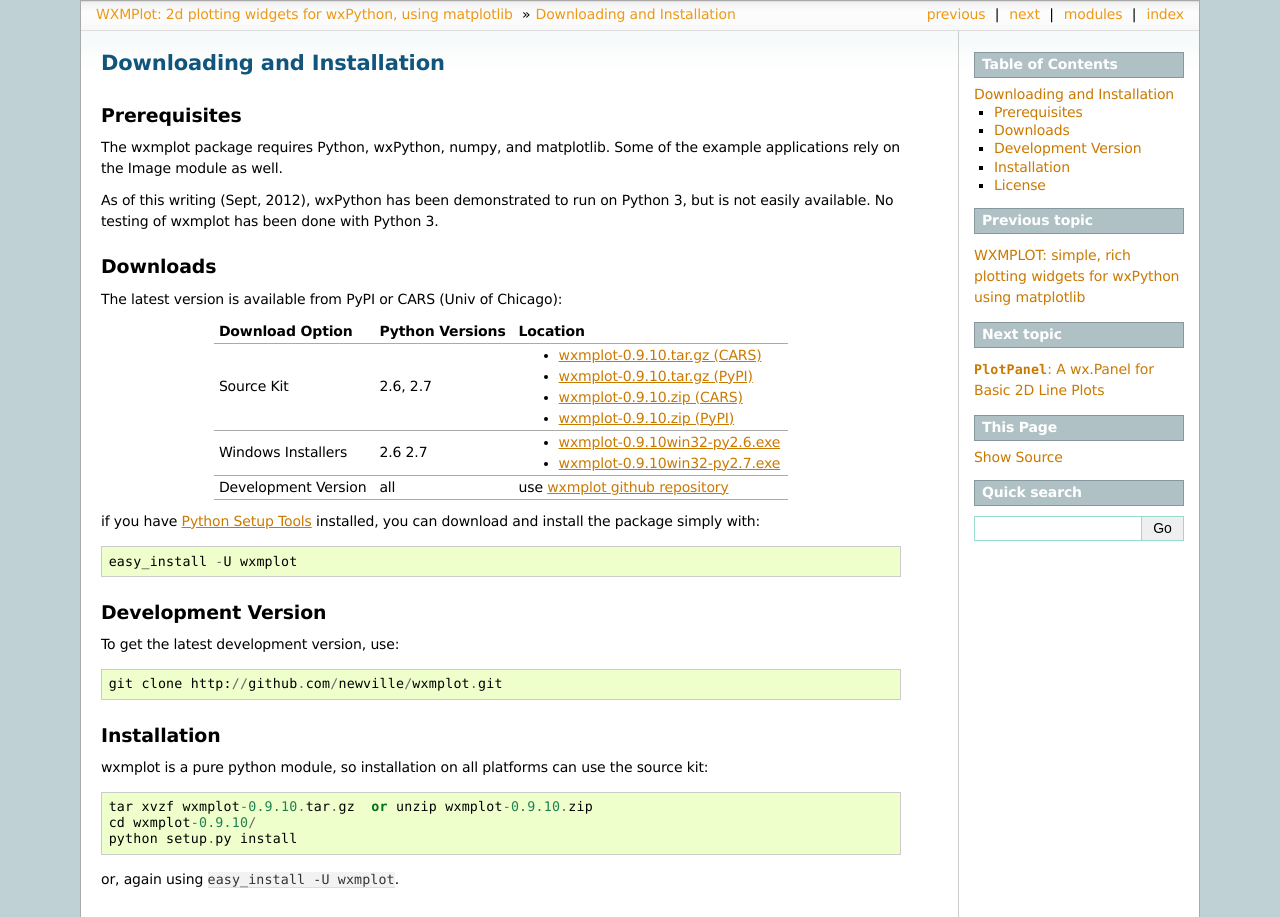
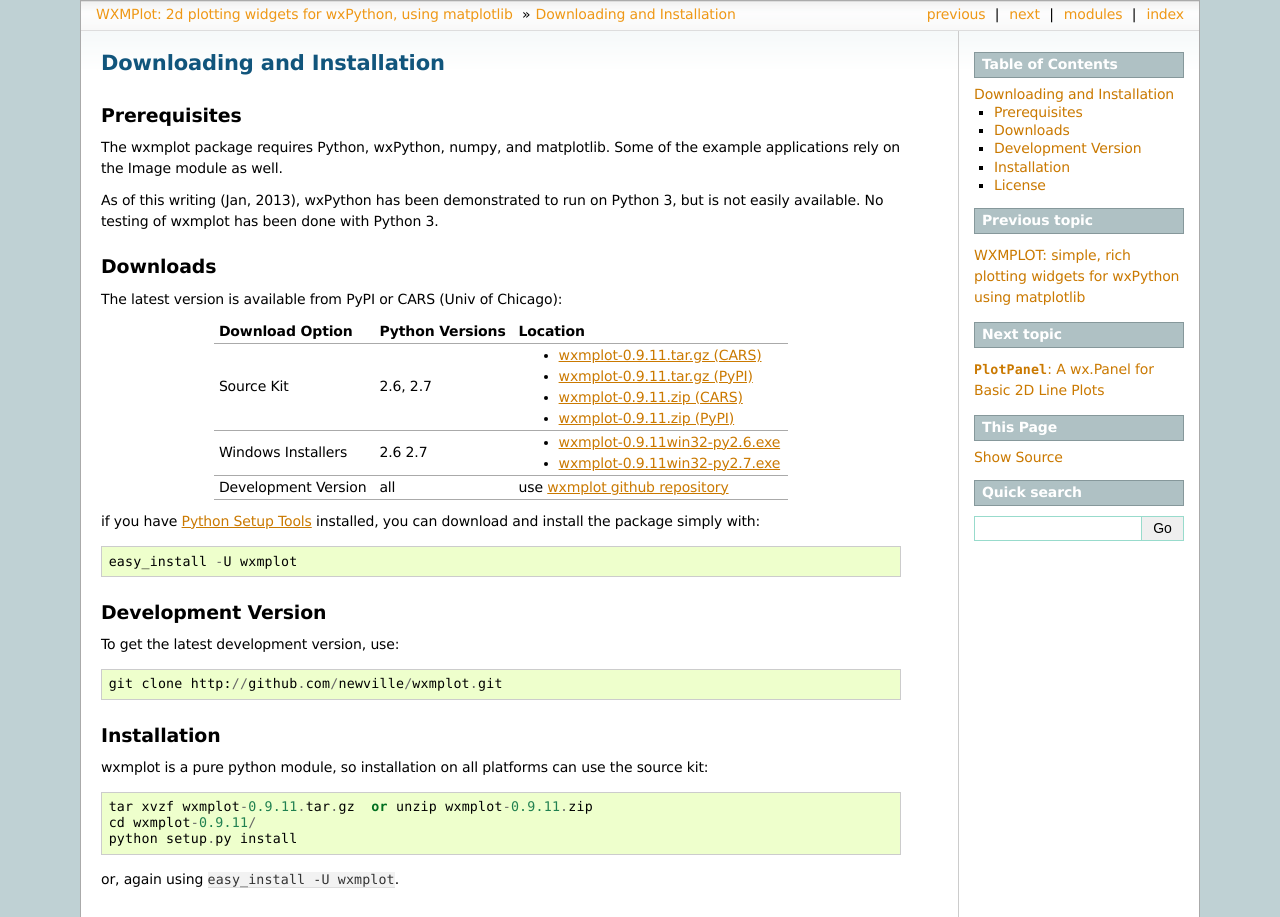
Before and after one commit to newville/wxmplot, a Sphinx documentation site: the page built from doc/installation.rst, in a window 1280 px wide. Shown: the top 917 px of the page. Built offline with Sphinx 7.4.7, drawn with Linux system fonts in a browser that asks for light colours; formulas are drawn with MathJax 3; the version number is read from the project's files by our own code.

Commit message:
clean up doc/code for 0.9.11 release

```diff
--- a/doc/installation.rst
+++ b/doc/installation.rst
@@ -8,7 +8,7 @@
 The wxmplot package requires Python, wxPython, numpy, and matplotlib.  Some
 of the example applications rely on the Image module as well.
 
-As of this writing (Sept, 2012), wxPython has been demonstrated to run on
+As of this writing (Jan, 2013), wxPython has been demonstrated to run on
 Python 3, but is not easily available. No testing of wxmplot has been done
 with Python 3.
 
@@ -17,13 +17,13 @@
 
 The latest version is available from PyPI or CARS (Univ of Chicago):
 
-.. _wxmplot-0.9.10.tar.gz (CARS): http://cars9.uchicago.edu/software/python/wxmplot/src/wxmplot-0.9.10.tar.gz
-.. _wxmplot-0.9.10.tar.gz (PyPI): http://pypi.python.org/packages/source/w/wxmplot/wxmplot-0.9.10.tar.gz
-.. _wxmplot-0.9.10.zip    (CARS): http://cars9.uchicago.edu/software/python/wxmplot/src/wxmplot-0.9.10.zip
-.. _wxmplot-0.9.10.zip    (PyPI): http://pypi.python.org/packages/source/w/wxmplot/wxmplot-0.9.10.zip
+.. _wxmplot-0.9.11.tar.gz (CARS): http://cars9.uchicago.edu/software/python/wxmplot/src/wxmplot-0.9.11.tar.gz
+.. _wxmplot-0.9.11.tar.gz (PyPI): http://pypi.python.org/packages/source/w/wxmplot/wxmplot-0.9.11.tar.gz
+.. _wxmplot-0.9.11.zip    (CARS): http://cars9.uchicago.edu/software/python/wxmplot/src/wxmplot-0.9.11.zip
+.. _wxmplot-0.9.11.zip    (PyPI): http://pypi.python.org/packages/source/w/wxmplot/wxmplot-0.9.11.zip
 
-.. _wxmplot-0.9.10win32-py2.6.exe:  http://cars9.uchicago.edu/software/python/wxmplot/src/wxmplot-0.9.10win32-py2.6.exe
-.. _wxmplot-0.9.10win32-py2.7.exe:  http://cars9.uchicago.edu/software/python/wxmplot/src/wxmplot-0.9.10win32-py2.7.exe
+.. _wxmplot-0.9.11win32-py2.6.exe:  http://cars9.uchicago.edu/software/python/wxmplot/src/wxmplot-0.9.11win32-py2.6.exe
+.. _wxmplot-0.9.11win32-py2.7.exe:  http://cars9.uchicago.edu/software/python/wxmplot/src/wxmplot-0.9.11win32-py2.7.exe
 
 .. _wxmplot github repository:   http://github.com/newville/wxmplot
 .. _Python Setup Tools:        http://pypi.python.org/pypi/setuptools
@@ -31,13 +31,13 @@
 +---------------------+------------------+------------------------------------------+
 |  Download Option    | Python Versions  |  Location                                |
 +=====================+==================+==========================================+
-| Source Kit          | 2.6, 2.7         | - `wxmplot-0.9.10.tar.gz (CARS)`_        |
-|                     |                  | - `wxmplot-0.9.10.tar.gz (PyPI)`_        |
-|                     |                  | - `wxmplot-0.9.10.zip    (CARS)`_        |
-|                     |                  | - `wxmplot-0.9.10.zip    (PyPI)`_        |
+| Source Kit          | 2.6, 2.7         | - `wxmplot-0.9.11.tar.gz (CARS)`_        |
+|                     |                  | - `wxmplot-0.9.11.tar.gz (PyPI)`_        |
+|                     |                  | - `wxmplot-0.9.11.zip    (CARS)`_        |
+|                     |                  | - `wxmplot-0.9.11.zip    (PyPI)`_        |
 +---------------------+------------------+------------------------------------------+
-| Windows Installers  | 2.6              | - `wxmplot-0.9.10win32-py2.6.exe`_       |
-|                     | 2.7              | - `wxmplot-0.9.10win32-py2.7.exe`_       |
+| Windows Installers  | 2.6              | - `wxmplot-0.9.11win32-py2.6.exe`_       |
+|                     | 2.7              | - `wxmplot-0.9.11win32-py2.7.exe`_       |
 +---------------------+------------------+------------------------------------------+
 | Development Version | all              | use `wxmplot github repository`_         |
 +---------------------+------------------+------------------------------------------+
@@ -59,8 +59,8 @@
 
 wxmplot is a pure python module, so installation on all platforms can use the source kit::
 
-   tar xvzf wxmplot-0.9.10.tar.gz  or unzip wxmplot-0.9.10.zip
-   cd wxmplot-0.9.10/
+   tar xvzf wxmplot-0.9.11.tar.gz  or unzip wxmplot-0.9.11.zip
+   cd wxmplot-0.9.11/
    python setup.py install
 
 or, again using ``easy_install -U wxmplot``.
```
Also changed, not shown: lib/__init__.py (+4 -4 lines), setup.py (+0 -10 lines).
